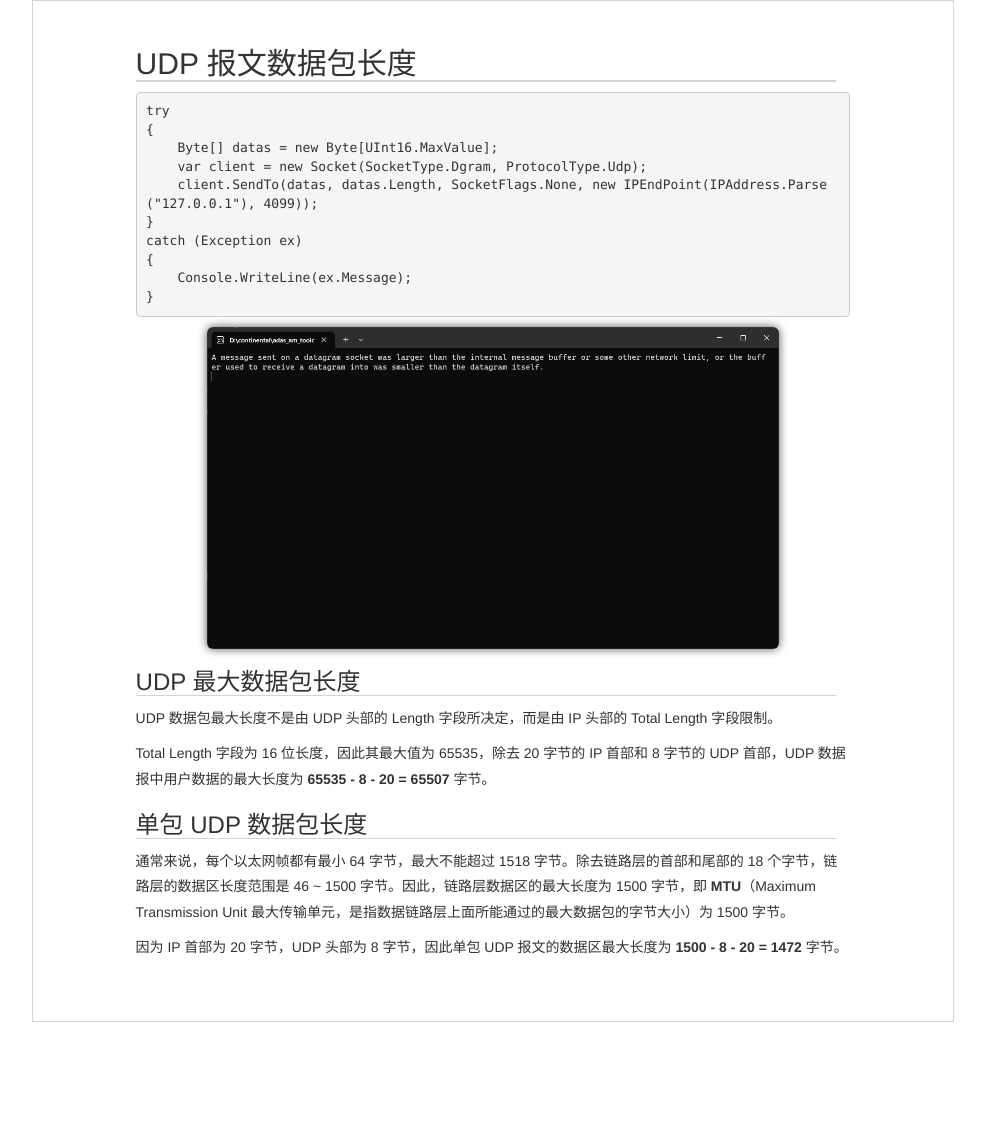
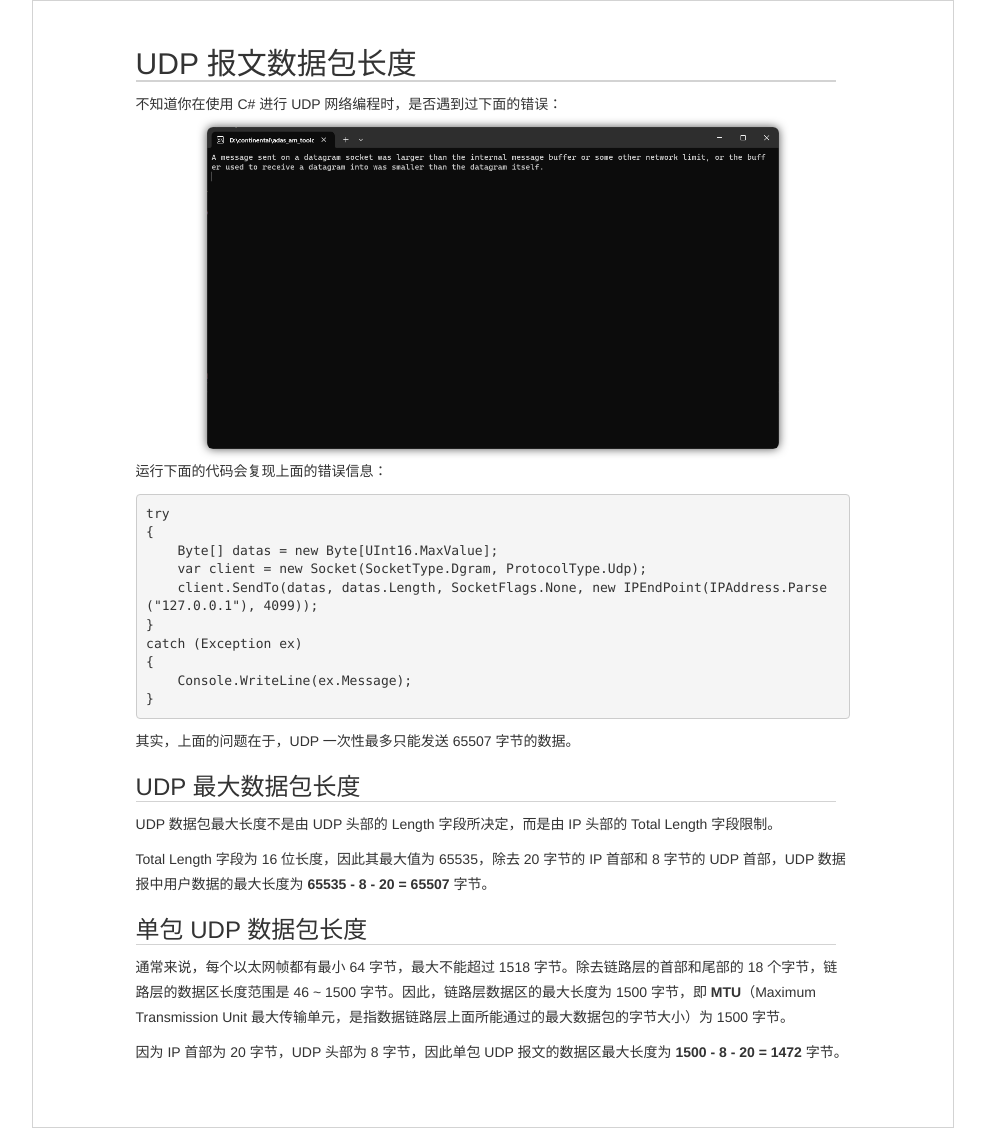
Before and after one commit to luli100/luli100.github.io, a Jekyll site: the page built from _posts/2023-11-03-user-datagram-protocol.md, in a window 1280 px wide. Shown: the whole page, without its empty margins (147-1132 px from the left). Built offline with Jekyll 4.4.1, drawn with Linux system fonts in a browser that asks for light colours; before the commit the page ends 1022 px from its top, so only the background shows below that.

Commit message:
UDP 引子

````diff
--- a/_posts/2023-11-03-user-datagram-protocol.md
+++ b/_posts/2023-11-03-user-datagram-protocol.md
@@ -3,6 +3,12 @@ layout: post
 title: UDP 报文数据包长度
 enable: true
 ---
+
+不知道你在使用 C# 进行 UDP 网络编程时，是否遇到过下面的错误：
+
+<img src="/images/udp_send_to_error.png" width="80%">
+
+运行下面的代码会复现上面的错误信息：
 
 ```C#
 try
@@ -17,7 +23,7 @@ catch (Exception ex)
 }
 ```
 
-<img src="/images/udp_send_to_error.png" width="80%">
+其实，上面的问题在于，UDP 一次性最多只能发送 65507 字节的数据。
 
 ### UDP 最大数据包长度
 
````
